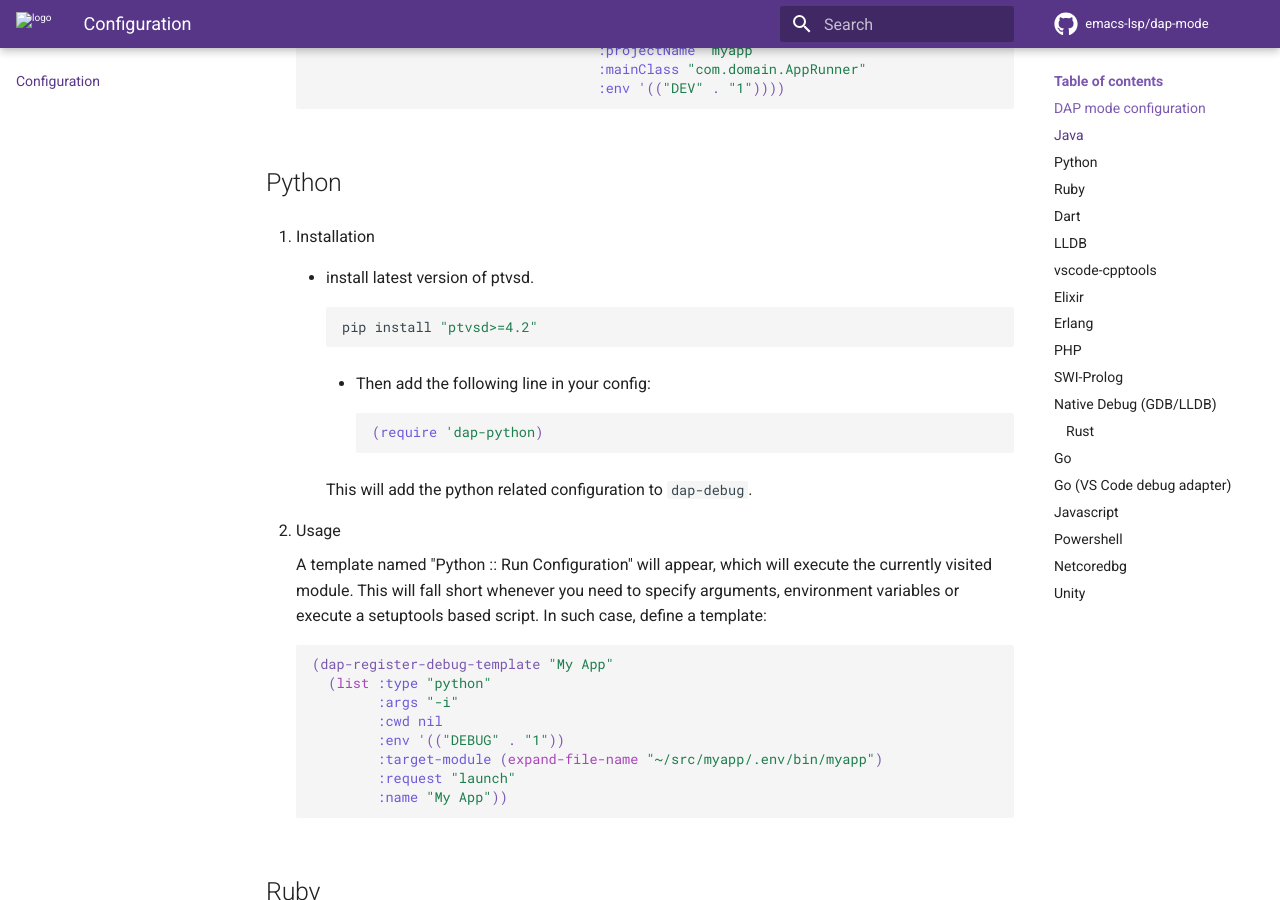
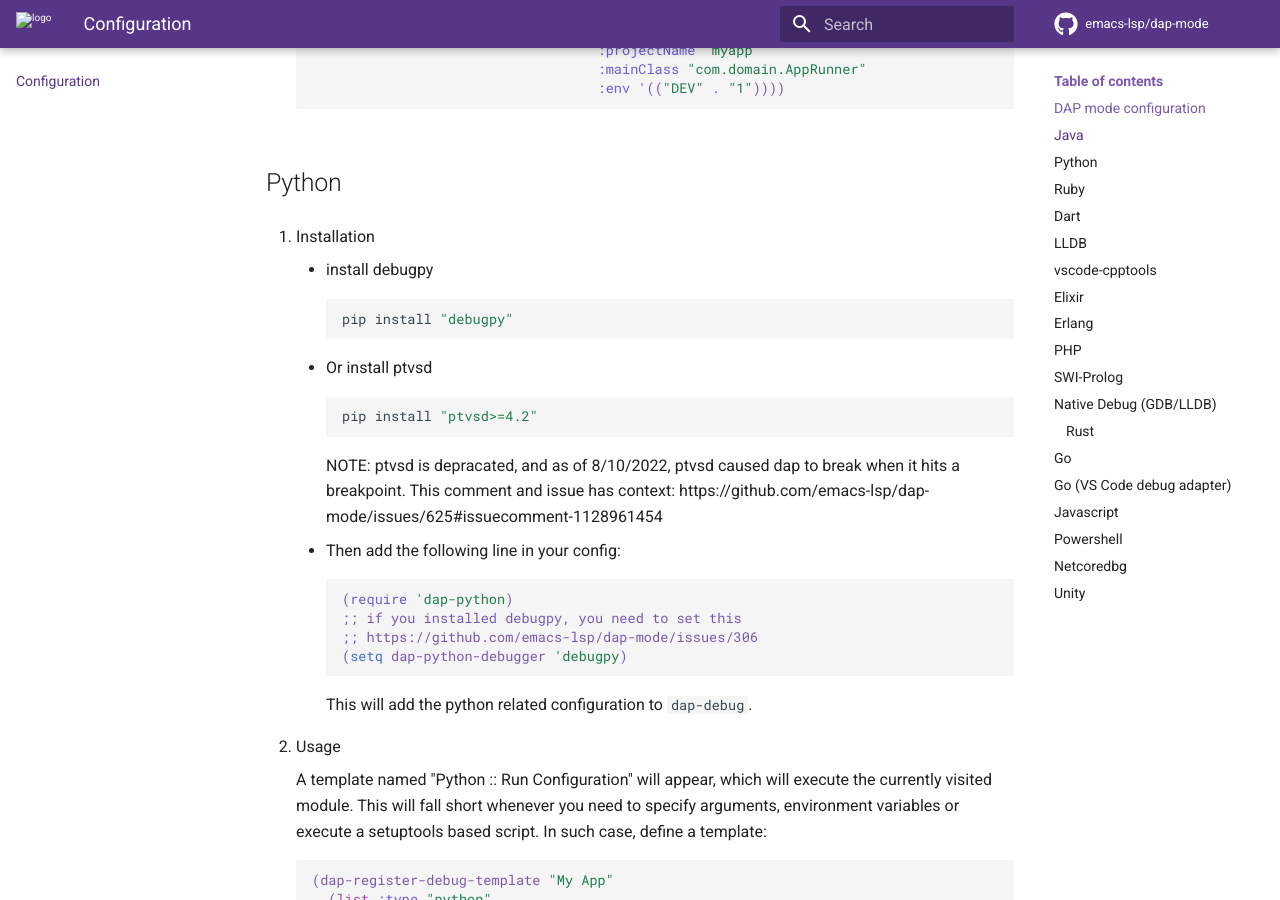
Before and after one commit to emacs-lsp/dap-mode, an MkDocs documentation site: the page built from docs/page/configuration.md, in a window 1280 px wide and 900 px high, scrolled down 1558 px. Built offline with MkDocs 1.6.1 and Material for MkDocs 9.7.7, drawn with Linux system fonts in a browser that asks for light colours; comment, search, counter and statistics services are not loaded.

Commit message:
Update configuration.md
Updated Python section to use and setup `debugpy`

````diff
--- a/docs/page/configuration.md
+++ b/docs/page/configuration.md
@@ -77,19 +77,25 @@ settings.
 
 1.  Installation
 
-      - install latest version of ptvsd.
+    - install debugpy
+    ``` bash
+    pip install "debugpy"
+    ```
+	- Or install ptvsd
+	```bash
+	pip install "ptvsd>=4.2"
+	```
+	NOTE: ptvsd is depracated, and as of 8/10/2022, ptvsd caused dap to break when it hits a breakpoint.
+	This comment and issue has context: https://github.com/emacs-lsp/dap-mode/issues/625#issuecomment-1128961454
 
-        ``` bash
-        pip install "ptvsd>=4.2"
-        ```
-
-          - Then add the following line in your config:
-
-            ``` elisp
-            (require 'dap-python)
-            ```
-
-        This will add the python related configuration to `dap-debug`.
+    - Then add the following line in your config:
+    ```elisp
+    (require 'dap-python)
+    ;; if you installed debugpy, you need to set this
+    ;; https://github.com/emacs-lsp/dap-mode/issues/306
+    (setq dap-python-debugger 'debugpy)
+    ```
+    This will add the python related configuration to `dap-debug`.
 
 2.  Usage
 
````
